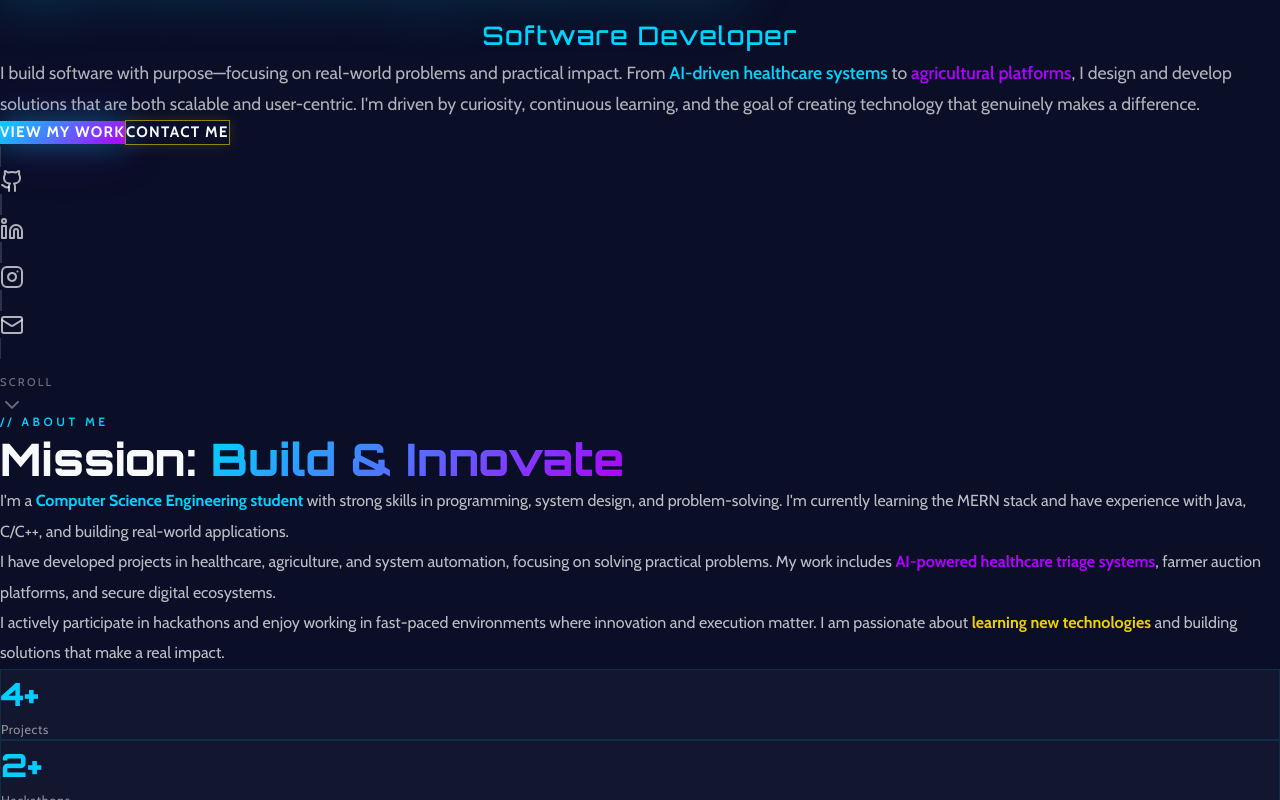
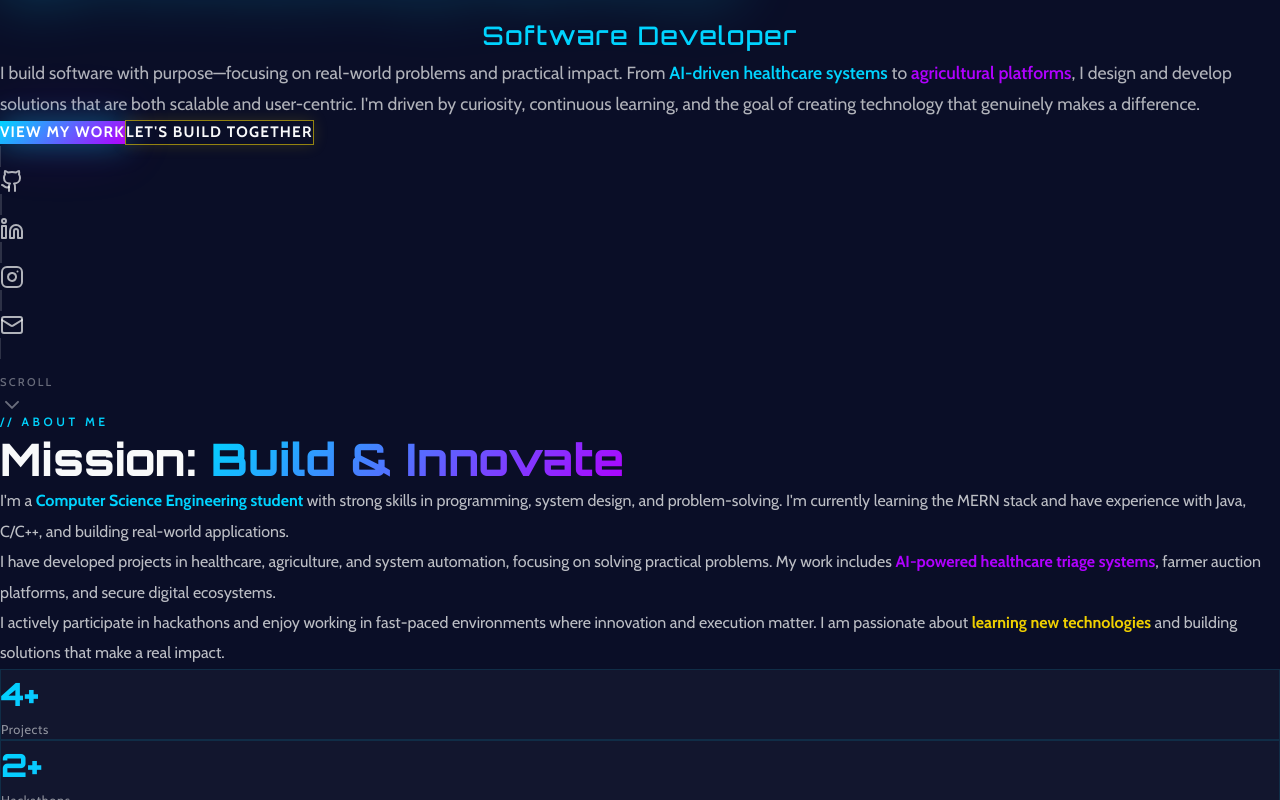
Before and after one commit to Preetham-Bharadwaj/Portfolio, a React (Vite) app: page / in a window 1280 px wide. Shown: the part 1140-1940 px from the top of the page. Built offline with nearby package versions, Linux system fonts and the light colour scheme.

Commit message:
Added some componen

```diff
--- a/src/app/components/Contact.tsx
+++ b/src/app/components/Contact.tsx
@@ -1,4 +1,4 @@
-import { useState } from "react";
+import { useState, useEffect } from "react";
 import { motion } from "framer-motion";
 import { Mail, MapPin, Send, Github, Linkedin, Twitter, Instagram } from "lucide-react";
 
@@ -19,6 +19,19 @@ export default function Contact() {
   const [sending, setSending] = useState(false);
   const [sent, setSent] = useState(false);
   const [error, setError] = useState(false);
+  const [highlighted, setHighlighted] = useState(false);
+
+  // Listen for contact button click event
+  useEffect(() => {
+    const handleContactClick = () => {
+      setHighlighted(true);
+      // Remove highlight after 2 seconds
+      setTimeout(() => setHighlighted(false), 2000);
+    };
+
+    window.addEventListener("contactButtonClicked", handleContactClick);
+    return () => window.removeEventListener("contactButtonClicked", handleContactClick);
+  }, []);
 
   const handleSubmit = async (e: React.FormEvent) => {
     e.preventDefault();
@@ -82,7 +95,7 @@ export default function Contact() {
   return (
     <section
       id="contact"
-      className="relative py-24 px-6 overflow-hidden"
+      className={`relative py-24 px-6 overflow-hidden transition-all duration-500 ${highlighted ? 'ring-2 ring-[#00d4ff] ring-opacity-50' : ''}`}
       style={{ background: "#0a0e27" }}
     >
       {/* Background accents */}
--- /dev/null
+++ b/src/app/components/ContactMeButton.tsx
@@ -0,0 +1,78 @@
+import { motion } from "framer-motion";
+
+interface ContactMeButtonProps {
+  variant?: "outline" | "solid";
+  className?: string;
+}
+
+export default function ContactMeButton({ variant = "outline", className = "" }: ContactMeButtonProps) {
+  const scrollToContact = () => {
+    console.log("Button clicked!");
+    setTimeout(() => {
+      const element = document.getElementById("contact");
+      console.log("Contact element found:", element);
+      if (element) {
+        // Dispatch event for highlight effect
+        window.dispatchEvent(new CustomEvent("contactButtonClicked"));
+
+        const navbarHeight = 80;
+        const rect = element.getBoundingClientRect();
+        const scrollTop = window.scrollY + rect.top - navbarHeight;
+
+        console.log("Current scrollY:", window.scrollY);
+        console.log("Element rect.top:", rect.top);
+        console.log("Calculated scrollTop:", scrollTop);
+
+        window.scrollTo({
+          top: scrollTop,
+          behavior: "smooth"
+        });
+      } else {
+        console.error("Contact element not found!");
+      }
+    }, 100);
+  };
+
+  const isOutline = variant === "outline";
+
+  return (
+    <motion.button
+      onClick={scrollToContact}
+      whileHover={{ scale: 1.05 }}
+      whileTap={{ scale: 0.95 }}
+      transition={{ type: "spring", stiffness: 400, damping: 17 }}
+      className={`px-8 py-3 rounded-full ${className}`}
+      style={{
+        fontFamily: "Cabin, sans-serif",
+        fontWeight: 700,
+        fontSize: "0.95rem",
+        background: isOutline ? "transparent" : "linear-gradient(135deg, #00d4ff, #b000ff)",
+        color: isOutline ? "#f8f9fa" : "#fff",
+        border: isOutline ? "1px solid rgba(240,208,0,0.6)" : "none",
+        boxShadow: isOutline
+          ? "0 0 15px rgba(240,208,0,0.15)"
+          : "0 0 30px rgba(0,212,255,0.4), 0 0 60px rgba(176,0,255,0.2)",
+        letterSpacing: "0.08em",
+        cursor: "pointer",
+      }}
+      onMouseEnter={(e) => {
+        if (isOutline) {
+          (e.currentTarget as HTMLElement).style.borderColor = "rgba(240,208,0,0.9)";
+          (e.currentTarget as HTMLElement).style.boxShadow = "0 0 25px rgba(240,208,0,0.3)";
+        } else {
+          (e.currentTarget as HTMLElement).style.boxShadow = "0 0 40px rgba(0,212,255,0.6), 0 0 80px rgba(176,0,255,0.3)";
+        }
+      }}
+      onMouseLeave={(e) => {
+        if (isOutline) {
+          (e.currentTarget as HTMLElement).style.borderColor = "rgba(240,208,0,0.6)";
+          (e.currentTarget as HTMLElement).style.boxShadow = "0 0 15px rgba(240,208,0,0.15)";
+        } else {
+          (e.currentTarget as HTMLElement).style.boxShadow = "0 0 30px rgba(0,212,255,0.4), 0 0 60px rgba(176,0,255,0.2)";
+        }
+      }}
+    >
+      LET'S BUILD TOGETHER
+    </motion.button>
+  );
+}
--- a/src/app/components/Hero.tsx
+++ b/src/app/components/Hero.tsx
@@ -2,6 +2,7 @@ import { useEffect, useState } from "react";
 import { motion, AnimatePresence } from "framer-motion";
 import { ChevronDown, Github, Linkedin, Mail, Instagram } from "lucide-react";
 import StarCanvas from "./StarCanvas";
+import ContactMeButton from "./ContactMeButton";
 
 const titles = [
   "Software Developer",
@@ -66,7 +67,14 @@ export default function Hero() {
   const scrollTo = (id: string) => {
     const element = document.getElementById(id);
     if (element) {
-      element.scrollIntoView({ behavior: "smooth", block: "start" });
+      const navbarHeight = 80;
+      const elementPosition = element.getBoundingClientRect().top + window.scrollY;
+      const offsetPosition = elementPosition - navbarHeight;
+
+      window.scrollTo({
+        top: offsetPosition,
+        behavior: "smooth"
+      });
     }
   };
 
@@ -397,34 +405,7 @@ export default function Hero() {
           >
             VIEW MY WORK
           </motion.button>
-          <motion.button
-            onClick={() => scrollTo("contact")}
-            whileHover={{ scale: 1.05 }}
-            whileTap={{ scale: 0.95 }}
-            transition={{ type: "spring", stiffness: 400, damping: 17 }}
-            className="px-8 py-3 rounded-full"
-            style={{
-              fontFamily: "Cabin, sans-serif",
-              fontWeight: 700,
-              fontSize: "0.95rem",
-              background: "transparent",
-              color: "#f8f9fa",
-              border: "1px solid rgba(240,208,0,0.6)",
-              boxShadow: "0 0 15px rgba(240,208,0,0.15)",
-              letterSpacing: "0.08em",
-              cursor: "pointer",
-            }}
-            onMouseEnter={(e) => {
-              (e.currentTarget as HTMLElement).style.borderColor = "rgba(240,208,0,0.9)";
-              (e.currentTarget as HTMLElement).style.boxShadow = "0 0 25px rgba(240,208,0,0.3)";
-            }}
-            onMouseLeave={(e) => {
-              (e.currentTarget as HTMLElement).style.borderColor = "rgba(240,208,0,0.6)";
-              (e.currentTarget as HTMLElement).style.boxShadow = "0 0 15px rgba(240,208,0,0.15)";
-            }}
-          >
-            CONTACT ME
-          </motion.button>
+          <ContactMeButton />
         </motion.div>
 
         {/* Social Links */}
--- a/src/app/components/Navbar.tsx
+++ b/src/app/components/Navbar.tsx
@@ -37,7 +37,14 @@ export default function Navbar() {
   const scrollTo = (id: string) => {
     const element = document.getElementById(id);
     if (element) {
-      element.scrollIntoView({ behavior: "smooth", block: "start" });
+      const navbarHeight = 80; // Approximate navbar height
+      const elementPosition = element.getBoundingClientRect().top + window.pageYOffset;
+      const offsetPosition = elementPosition - navbarHeight;
+
+      window.scrollTo({
+        top: offsetPosition,
+        behavior: "smooth"
+      });
       setMobileOpen(false);
     }
   };
--- a/src/app/components/Skills.tsx
+++ b/src/app/components/Skills.tsx
@@ -1,33 +1,26 @@
 import { useState } from "react";
 import { motion, AnimatePresence } from "framer-motion";
 
-const categories = ["All", "Frontend", "Backend", "DevOps", "AI/ML", "Tools"];
+const categories = ["All", "Frontend", "Backend", "DevOps & Tools"];
 
 const skills = [
   // Frontend
-  { name: "HTML", level: 75, category: "Frontend", color: "#00d4ff" },
-  { name: "CSS", level: 70, category: "Frontend", color: "#00d4ff" },
-  { name: "JavaScript", level: 70, category: "Frontend", color: "#00d4ff" },
-  { name: "React.js (Learning)", level: 65, category: "Frontend", color: "#00d4ff" },
-  { name: "Tailwind CSS", level: 75, category: "Frontend", color: "#00d4ff" },
+  { name: "React.js", level: 75, category: "Frontend", color: "#00d4ff" },
+  { name: "JavaScript", level: 80, category: "Frontend", color: "#00d4ff" },
+  { name: "HTML", level: 85, category: "Frontend", color: "#00d4ff" },
+  { name: "CSS", level: 80, category: "Frontend", color: "#00d4ff" },
+  { name: "Tailwind CSS", level: 85, category: "Frontend", color: "#00d4ff" },
   // Backend
-  { name: "Node.js (Learning)", level: 60, category: "Backend", color: "#b000ff" },
-  { name: "Express.js (Learning)", level: 60, category: "Backend", color: "#b000ff" },
-  { name: "Spring Boot", level: 70, category: "Backend", color: "#b000ff" },
-  { name: "MongoDB (Learning)", level: 55, category: "Backend", color: "#b000ff" },
-  // DevOps
-  { name: "Git", level: 80, category: "DevOps", color: "#f0d000" },
-  { name: "GitHub", level: 85, category: "DevOps", color: "#f0d000" },
-  { name: "Docker", level: 50, category: "DevOps", color: "#f0d000" },
-  { name: "Vercel", level: 70, category: "DevOps", color: "#f0d000" },
-  // AI/ML
-  { name: "AI Integration", level: 70, category: "AI/ML", color: "#b000ff" },
-  { name: "API Handling", level: 80, category: "AI/ML", color: "#b000ff" },
-  { name: "Problem Solving", level: 85, category: "AI/ML", color: "#b000ff" },
-  { name: "Not Started Yet", level: 0, category: "AI/ML", color: "#b000ff" },
-  // Tools
-  { name: "VS Code", level: 90, category: "Tools", color: "#00d4ff" },
-  { name: "Linux Basics", level: 60, category: "Tools", color: "#00d4ff" },
+  { name: "Node.js", level: 70, category: "Backend", color: "#b000ff" },
+  { name: "Express.js", level: 70, category: "Backend", color: "#b000ff" },
+  { name: "Spring Boot", level: 75, category: "Backend", color: "#b000ff" },
+  { name: "MongoDB", level: 65, category: "Backend", color: "#b000ff" },
+  // DevOps & Tools
+  { name: "Git", level: 85, category: "DevOps & Tools", color: "#f0d000" },
+  { name: "GitHub", level: 90, category: "DevOps & Tools", color: "#f0d000" },
+  { name: "VS Code", level: 90, category: "DevOps & Tools", color: "#f0d000" },
+  { name: "Docker", level: 60, category: "DevOps & Tools", color: "#f0d000" },
+  { name: "Vercel", level: 75, category: "DevOps & Tools", color: "#f0d000" },
 ];
 
 function SkillBar({ skill, index }: { skill: (typeof skills)[0]; index: number }) {
```
Also changed, not shown: 1 other file (tests, documents, lock files or other folders).
